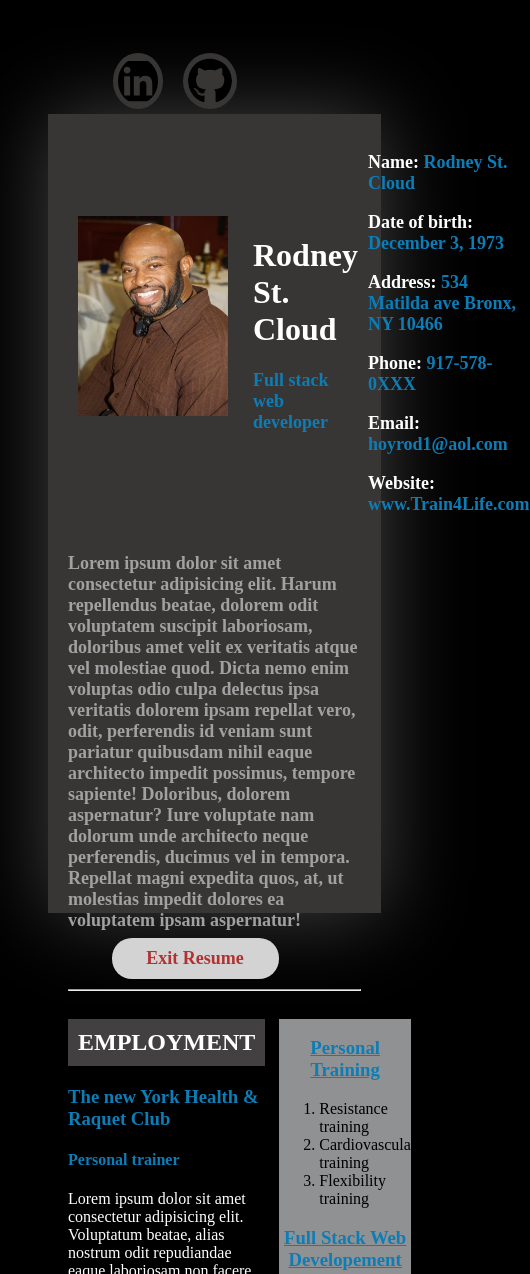
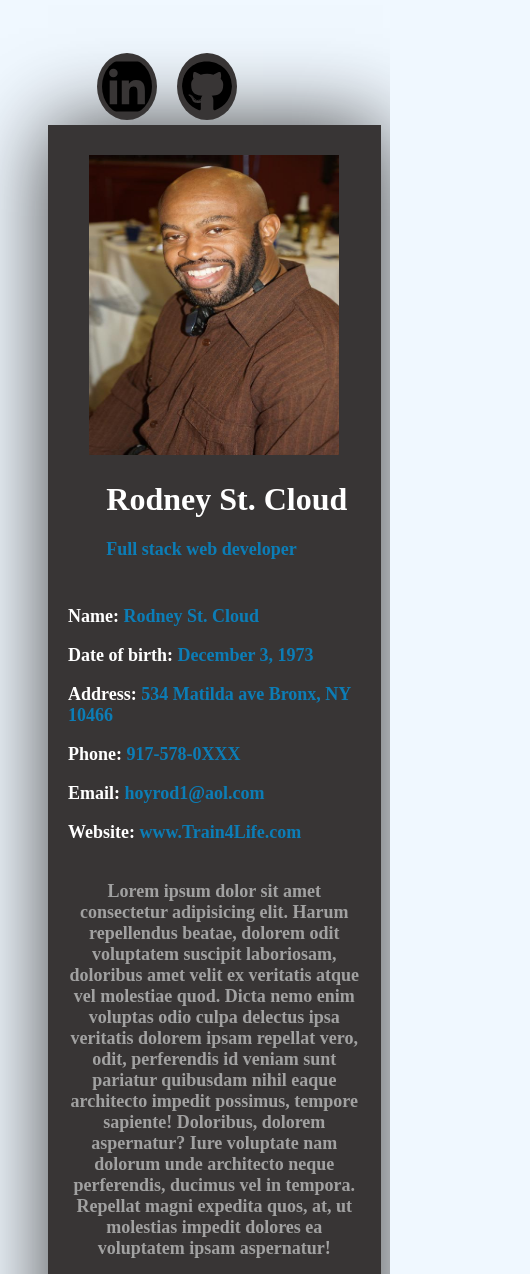
Before and after one commit to hoyrod1/MyResume, a plain HTML site: page pages/resume.html in a window 390 px wide. Shown: the top 1274 px of the page, 530 px wide, since content can reach past the window. Drawn offline with Linux system fonts and the light colour scheme.

Commit message:
added media query to the resume
Media query enabled for mobil devices

```diff
--- a/pages/resume.html
+++ b/pages/resume.html
@@ -45,7 +45,7 @@
             </div>
           </div>
 
-          <div>
+          <div class="info">
             <p><span class="info">Name:</span> Rodney St. Cloud</p>
             <p><span class="info">Date of birth: </span>December 3, 1973</p>
             <p>
@@ -103,7 +103,7 @@
           </div>
         </article>
         <aside>
-          <div class="Personal training">
+          <div class="Personal-training">
             <h3>Personal Training</h3>
             <ol>
               <li>Resistance training</li>
--- a/styles/index.css
+++ b/styles/index.css
@@ -3,7 +3,7 @@
 }
 
 .index-container {
-  width: 600px;
+  max-width: 600px;
   height: 100px;
   margin: 500px auto;
   padding: 75px 0;
@@ -21,7 +21,7 @@ h2 {
 .index-image {
   background-color: transparent;
   position: absolute;
-  left: 45%;
+  left: 44%;
   top: 375px;
 }
 .index-image img {
--- a/styles/resume.css
+++ b/styles/resume.css
@@ -70,13 +70,6 @@ header {
   margin: 10px 0 50px 0;
 }
 
-/* .box2 {
-  color: rgb(161, 161, 161);
-  font-size: large;
-  font-weight: bold;
-  margin: 10px 0 50px 0;
-} */
-
 span {
   color: white;
 }
@@ -138,3 +131,85 @@ aside h3 {
 .button a:hover {
   color: rgb(253, 128, 3);
 }
+
+@media screen and (max-width: 1000px) {
+  body {
+    background-color: aliceblue;
+  }
+
+  nav {
+    justify-content: flex-end;
+    gap: 20px;
+    padding: 5px 105px 5px 0;
+  }
+
+  nav img {
+    width: 50px;
+  }
+
+  .box1 {
+    display: flex;
+    flex-direction: column;
+    align-items: center;
+    justify-content: space-between;
+  }
+
+  .box1 img {
+    width: 250px;
+    height: 300px;
+  }
+
+  .img-title {
+    display: flex;
+    flex-direction: column;
+    align-items: center;
+    margin: 10px;
+  }
+
+  .main {
+    display: flex;
+    flex-direction: column;
+    gap: 14px;
+  }
+  .resume-container {
+    height: 100%;
+  }
+
+  aside {
+    width: 100%;
+  }
+
+  aside ol {
+    text-align: center;
+  }
+
+  aside div {
+    width: 30%;
+    margin: auto;
+  }
+
+  aside div li {
+    text-align: left;
+  }
+
+  aside div h3 {
+    font-size: 15px;
+  }
+}
+
+@media screen and (max-width: 700px) {
+  nav {
+    text-align: center;
+  }
+
+  .box2 {
+    text-align: center;
+  }
+
+  article h1,
+  article h3,
+  article h4,
+  article p {
+    text-align: center;
+  }
+}
```
